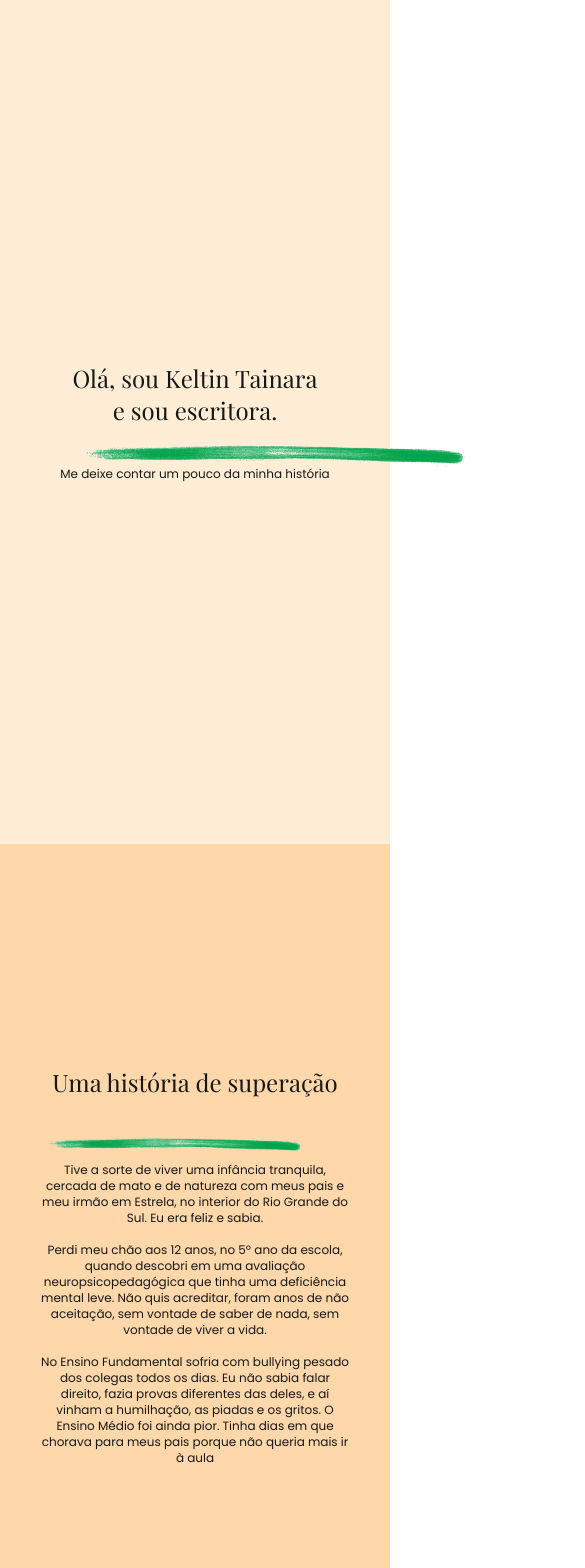
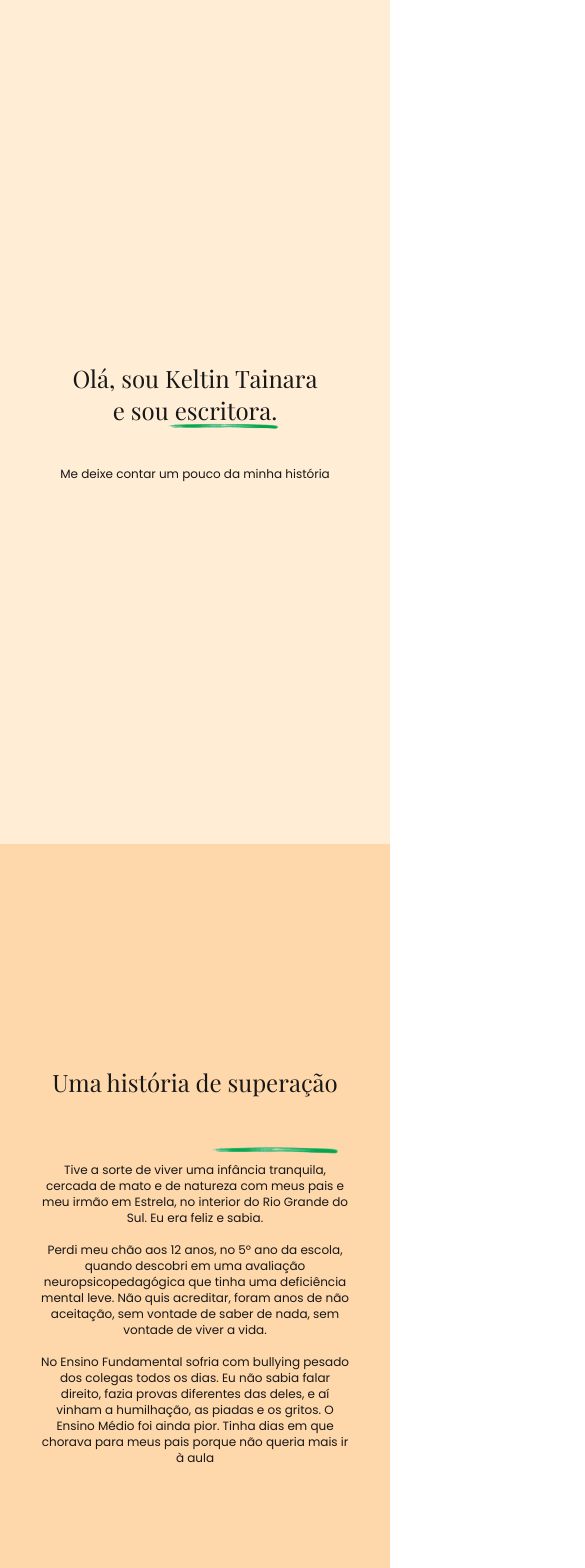
Before and after one commit to LeonardoCaml/ketlin-escritora, a Next.js app: page / in a window 390 px wide. Shown: the top 1568 px of the page, 585 px wide, since content can reach past the window. Built offline with nearby package versions, Linux system fonts and the light colour scheme.

Commit message:
commit from add new images in titles in absolute position

```diff
--- a/src/app/page.js
+++ b/src/app/page.js
@@ -15,7 +15,7 @@ export default function Home() {
         <Image
           src={reto}
           alt=""
-          className="w-96 absolute translate-y-8 translate-x-20"
+          className="lg:w-96 absolute lg:translate-y-8 lg:translate-x-20 w-28 translate-x-7 translate-y-1"
         />
         <h1 className="lg:text-xl text-xs font-poppins">
           Me deixe contar um pouco da minha história
@@ -30,7 +30,7 @@ export default function Home() {
           <Image
             src={reto}
             alt=""
-            className="w-64 absolute -translate-y-32 -translate-x-5 mt-3"
+            className="lg:w-64 absolute lg:-translate-y-32 lg:-translate-x-5 -translate-y-28 translate-x-20 w-32 mb-2"
           />
           <p className="font-poppins lg:text-base text-xs sm:text-start text-center sm:w-[640px] w-4/5">
             Tive a sorte de viver uma infância tranquila, cercada de mato e de
@@ -64,7 +64,7 @@ export default function Home() {
           <Image
             src={circular}
             alt=""
-            className="w-36 absolute -translate-y-48 translate-x-56 rotate-180 mb-3 ml-1 z-0"
+            className="lg:w-36 w-16 lg:scale-100 scale-110 absolute lg:-translate-y-48 -translate-y-36 lg:translate-x-56 translate-x-16 rotate-180 lg:mb-3 lg:ml-1 z-0"
           />
           <p className="font-poppins lg:text-base text-xs sm:text-start text-center sm:w-[640px] w-4/5">
             Meu maior sonho era me formar e escrever um e-book, mas não sabia
@@ -99,7 +99,7 @@ export default function Home() {
           <Image
             src={reto}
             alt=""
-            className="w-[24rem] absolute -translate-y-14 translate-x-96 ml-32"
+            className="lg:w-[24rem] w-32 absolute lg:-translate-y-14 -translate-y-12 lg:translate-x-96 translate-x-40 lg:ml-32 ml-2"
           />
         </div>
         <div className="md:flex sm:flex my-10 sm:gap-32 gap-24">
@@ -138,13 +138,13 @@ export default function Home() {
 
       <div className="bg-orange-200 h-screen w-full flex flex-col items-center justify-evenly">
         <div>
-          <h1 className="sm:text-7xl text-4xl mt-14 sm:w-[680px] w-80 text-center font-playfair">
+          <h1 className="sm:text-7xl text-4xl mt-14 sm:w-[680px] w-80 text-center font-playfair z-10">
             Eu adoraria falar com você
           </h1>
           <Image
             src={circular}
             alt=""
-            className="w-40 scale-125 absolute -translate-y-16 translate-x-80 -rotate-2 mb-3 ml-5"
+            className="lg:w-40 w-24 lg:scale-125 absolute lg:-translate-y-16 -translate-y-10 lg:translate-x-80 translate-x-36 lg:-rotate-2 lg:mb-3 lg:ml-5 ml-2 mt-1 z-0"
           />
         </div>
         <div>
```
